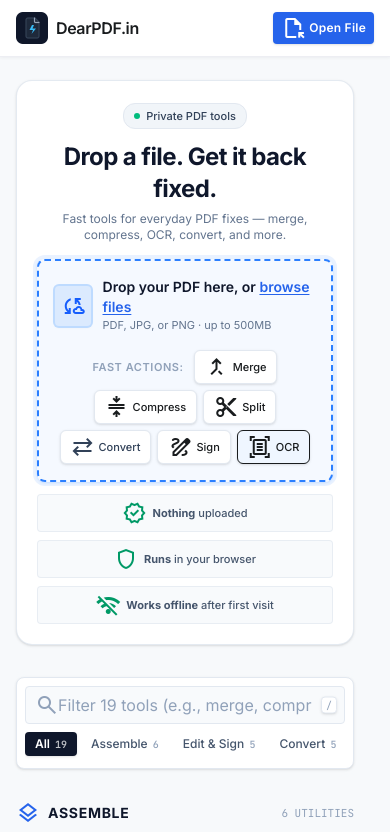
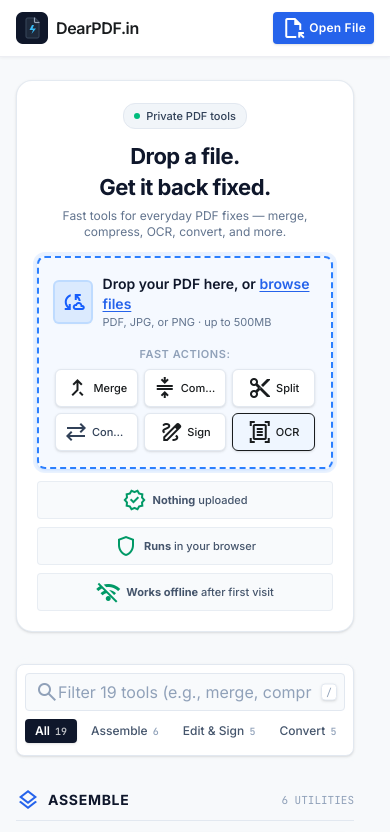
Before and after one commit to avndindia/dearpdf, a Next.js app: page / in a window 390 px wide. Shown: the top 832 px of the page. Built offline with nearby package versions, Linux system fonts and the light colour scheme.

Commit message:
Fix home Fast Actions mobile grid and hero headline wrap
Use a 3×2 equal-width action grid on narrow screens and break the hero after the first sentence so mobile type doesn’t orphan awkwardly.

```diff
--- a/src/components/StitchHome.tsx
+++ b/src/components/StitchHome.tsx
@@ -124,8 +124,10 @@
             <span className="h-1.5 w-1.5 rounded-full bg-emerald-500" />
             Private PDF tools
           </div>
-          <h1 className="mb-1.5 text-2xl font-bold tracking-tight text-slate-900 sm:text-3xl">
-            Drop a file. Get it back fixed.
+          <h1 className="mb-1.5 text-[1.375rem] font-bold leading-snug tracking-tight text-slate-900 text-balance sm:text-3xl sm:leading-tight">
+            Drop a file.
+            <br className="sm:hidden" />{" "}
+            Get it back fixed.
           </h1>
           <p className="mx-auto mb-4 max-w-xl text-xs text-slate-500 sm:text-sm">
             Fast tools for everyday PDF fixes — merge, compress, OCR, convert, and more.
@@ -199,10 +201,11 @@
               </div>
             </div>
 
-            <div className="relative z-20 flex flex-wrap items-center justify-center gap-1.5 pt-1">
-              <span className="mr-1 text-[11px] font-semibold uppercase tracking-wider text-slate-400">
+            <div className="relative z-20 flex w-full flex-col items-stretch gap-1.5 pt-1 sm:flex-row sm:flex-wrap sm:items-center sm:justify-center">
+              <span className="text-center text-[11px] font-semibold uppercase tracking-wider text-slate-400 sm:mr-1 sm:shrink-0 sm:text-left">
                 Fast Actions:
               </span>
+              <div className="grid grid-cols-3 gap-1.5 sm:contents">
                 {FAST_ACTIONS.map((action) =>
                   action.href ? (
                     <Link
@@ -211,12 +214,12 @@
                       onClick={(e) => e.stopPropagation()}
                       className={
                         action.highlight
-                        ? "inline-flex items-center gap-1 rounded-md border border-brand-200/80 bg-brand-50 px-2.5 py-1 text-[11px] font-medium text-brand-700 shadow-sm transition-colors hover:bg-brand-600 hover:text-white"
-                        : "inline-flex items-center gap-1 rounded-md border border-slate-200 bg-white px-2.5 py-1 text-[11px] font-medium text-slate-700 shadow-sm transition-colors hover:bg-brand-50 hover:text-brand-600"
+                          ? "inline-flex w-full items-center justify-center gap-1 rounded-md border border-brand-200/80 bg-brand-50 px-2 py-1.5 text-[11px] font-medium text-brand-700 shadow-sm transition-colors hover:bg-brand-600 hover:text-white sm:w-auto sm:px-2.5 sm:py-1"
+                          : "inline-flex w-full items-center justify-center gap-1 rounded-md border border-slate-200 bg-white px-2 py-1.5 text-[11px] font-medium text-slate-700 shadow-sm transition-colors hover:bg-brand-50 hover:text-brand-600 sm:w-auto sm:px-2.5 sm:py-1"
                       }
                     >
-                    <MaterialIcon name={action.icon} className="text-[13px]" />
-                    {action.label}
+                      <MaterialIcon name={action.icon} className="text-[13px] shrink-0" />
+                      <span className="truncate">{action.label}</span>
                     </Link>
                   ) : (
                     <button
@@ -226,13 +229,14 @@
                         e.stopPropagation();
                         applyConvertFilter();
                       }}
-                    className="inline-flex items-center gap-1 rounded-md border border-slate-200 bg-white px-2.5 py-1 text-[11px] font-medium text-slate-700 shadow-sm transition-colors hover:bg-brand-50 hover:text-brand-600"
+                      className="inline-flex w-full items-center justify-center gap-1 rounded-md border border-slate-200 bg-white px-2 py-1.5 text-[11px] font-medium text-slate-700 shadow-sm transition-colors hover:bg-brand-50 hover:text-brand-600 sm:w-auto sm:px-2.5 sm:py-1"
                     >
-                    <MaterialIcon name={action.icon} className="text-[13px]" />
-                    {action.label}
+                      <MaterialIcon name={action.icon} className="text-[13px] shrink-0" />
+                      <span className="truncate">{action.label}</span>
                     </button>
                   ),
                 )}
+              </div>
             </div>
           </div>
 
```
Lines whose indentation alone changed are shown as unchanged.
